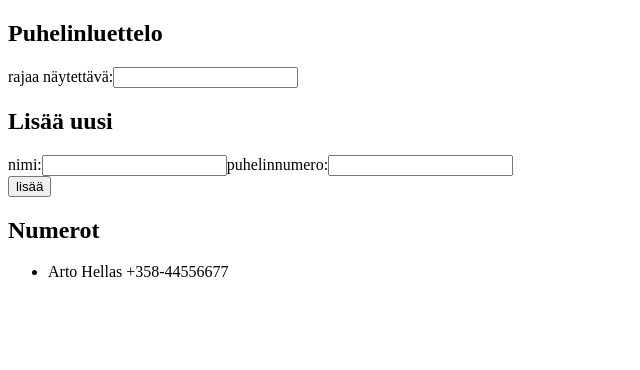
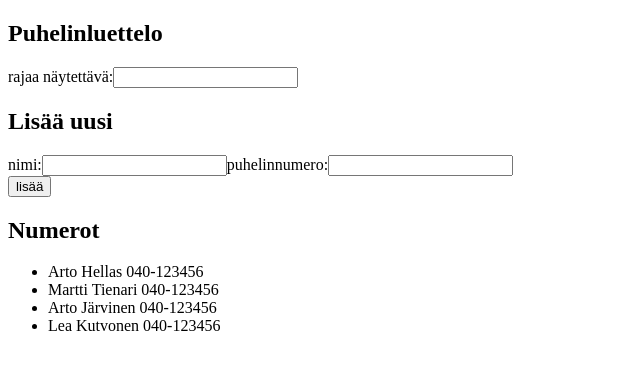
Before and after one commit to liamkar/fullstack-course, a React (Create React App) app in the folder 2-harkat/puhelinluettelo/: page / in a window 1280 px wide. Shown: the top 370 px of the page, without its empty margins (0-640 px from the left). Built offline with nearby package versions, Linux system fonts and the light colour scheme; data requests are answered from the project's data file.

Commit message:
2.11. json db backend added

```diff
--- /dev/null
+++ b/2-harkat/puhelinluettelo/db.json
@@ -0,0 +1,24 @@
+{
+    "persons": [
+      {
+        "name": "Arto Hellas",
+        "number": "040-123456",
+        "id": 1
+      },
+      {
+        "name": "Martti Tienari",
+        "number": "040-123456",
+        "id": 2
+      },
+      {
+        "name": "Arto Järvinen",
+        "number": "040-123456",
+        "id": 3
+      },
+      {
+        "name": "Lea Kutvonen",
+        "number": "040-123456",
+        "id": 4
+      }
+    ]
+  }
--- a/2-harkat/puhelinluettelo/package.json
+++ b/2-harkat/puhelinluettelo/package.json
@@ -3,6 +3,8 @@
   "version": "0.1.0",
   "private": true,
   "dependencies": {
+    "axios": "^0.18.0",
+    "json-server": "^0.14.0",
     "react": "^16.5.2",
     "react-dom": "^16.5.2",
     "react-scripts": "2.0.4"
@@ -11,7 +13,8 @@
     "start": "react-scripts start",
     "build": "react-scripts build",
     "test": "react-scripts test",
-    "eject": "react-scripts eject"
+    "eject": "react-scripts eject",
+    "server": "json-server -p3001 db.json"
   },
   "eslintConfig": {
     "extends": "react-app"
--- a/2-harkat/puhelinluettelo/src/App.js
+++ b/2-harkat/puhelinluettelo/src/App.js
@@ -1,4 +1,5 @@
 import React from 'react'
+import axios from 'axios'
 import Note from './components/Note'
 import Filter from './components/Filter'
 
@@ -6,13 +7,25 @@ class App extends React.Component {
   constructor(props) {
     super(props)
     this.state = {
-      persons: props.persons,
+      persons: [],
       newName: '',
       newPhoneNumber: '',
       showAll: true,
       filter: ''
     }
   }
+
+  componentDidMount() {
+    console.log('did mount')
+    axios
+      .get('http://localhost:3001/persons')
+      .then(response => {
+        console.log('promise fulfilled')
+        this.setState({ persons: response.data })
+      })
+  }
+
+
 
   toggleVisible = () => {
     this.setState({ showAll: !this.state.showAll })
@@ -22,14 +35,14 @@ class App extends React.Component {
     event.preventDefault()
     const phoneNumberObject = {
       name: this.state.newName,
-      phoneNumber: this.state.newPhoneNumber,
+      number: this.state.newPhoneNumber,
       date: new Date().new,
       important: Math.random() > 0.5,
       id: this.state.persons.length + 1
     }
 
     let nameAlreadyInUse = this.state.persons.filter(obj => {
-        return (obj.name === this.state.newName || obj.phoneNumber === this.state.newPhoneNumber)
+        return (obj.name === this.state.newName || obj.number === this.state.newPhoneNumber)
       })
 
       console.log(nameAlreadyInUse);
@@ -75,7 +88,7 @@ class App extends React.Component {
       this.state.filter.length <= 0 ?
         this.state.persons :
         this.state.persons.filter(person => ((person.name.toLowerCase().indexOf(this.state.filter.toLowerCase()) > -1) ||
-         ((person.phoneNumber.toLowerCase().indexOf(this.state.filter.toLowerCase()) > -1))))
+         ((person.number.toLowerCase().indexOf(this.state.filter.toLowerCase()) > -1))))
 
     return (
               <div>
--- a/2-harkat/puhelinluettelo/src/components/Note.js
+++ b/2-harkat/puhelinluettelo/src/components/Note.js
@@ -3,7 +3,7 @@ import React from 'react'
 
 const Note = ({ person }) => {
   return (
-    <li>{person.name} {person.phoneNumber}</li>
+    <li>{person.name} {person.number}</li>
   )
 }
 
--- a/2-harkat/puhelinluettelo/src/index.js
+++ b/2-harkat/puhelinluettelo/src/index.js
@@ -12,6 +12,7 @@ this.state = {
 }
 */
 
+/*
 const persons = [
   {
     id: 1,
@@ -21,7 +22,7 @@ const persons = [
     important: true
   }
 ]
-
+*/
 
 /*
 const notes = [
@@ -47,6 +48,6 @@ const notes = [
 */
 
 ReactDOM.render(
-  <App persons={persons} />,
+  <App />,
   document.getElementById('root')
 )
```
Also changed, not shown: 1 other file (tests, documents, lock files or other folders).
